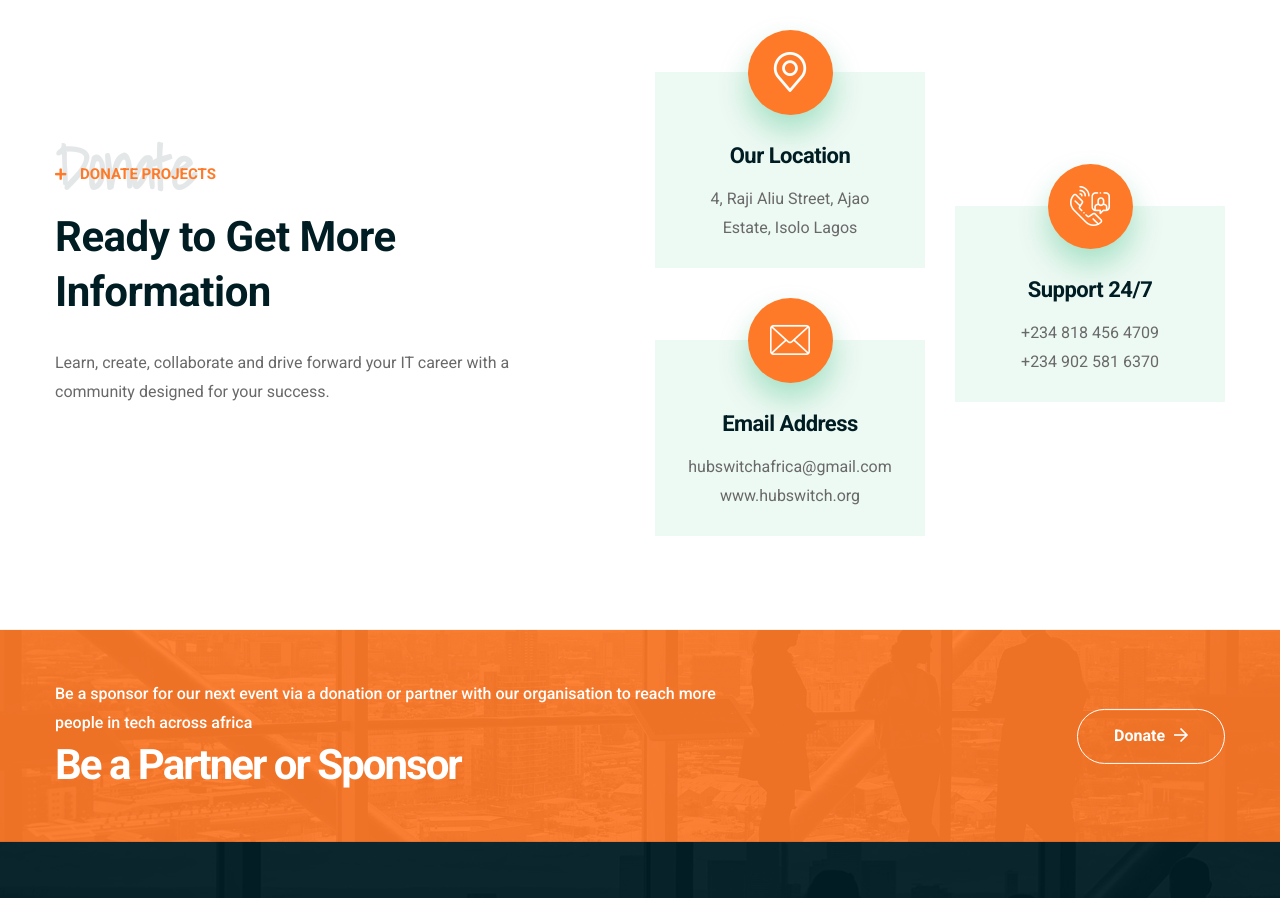
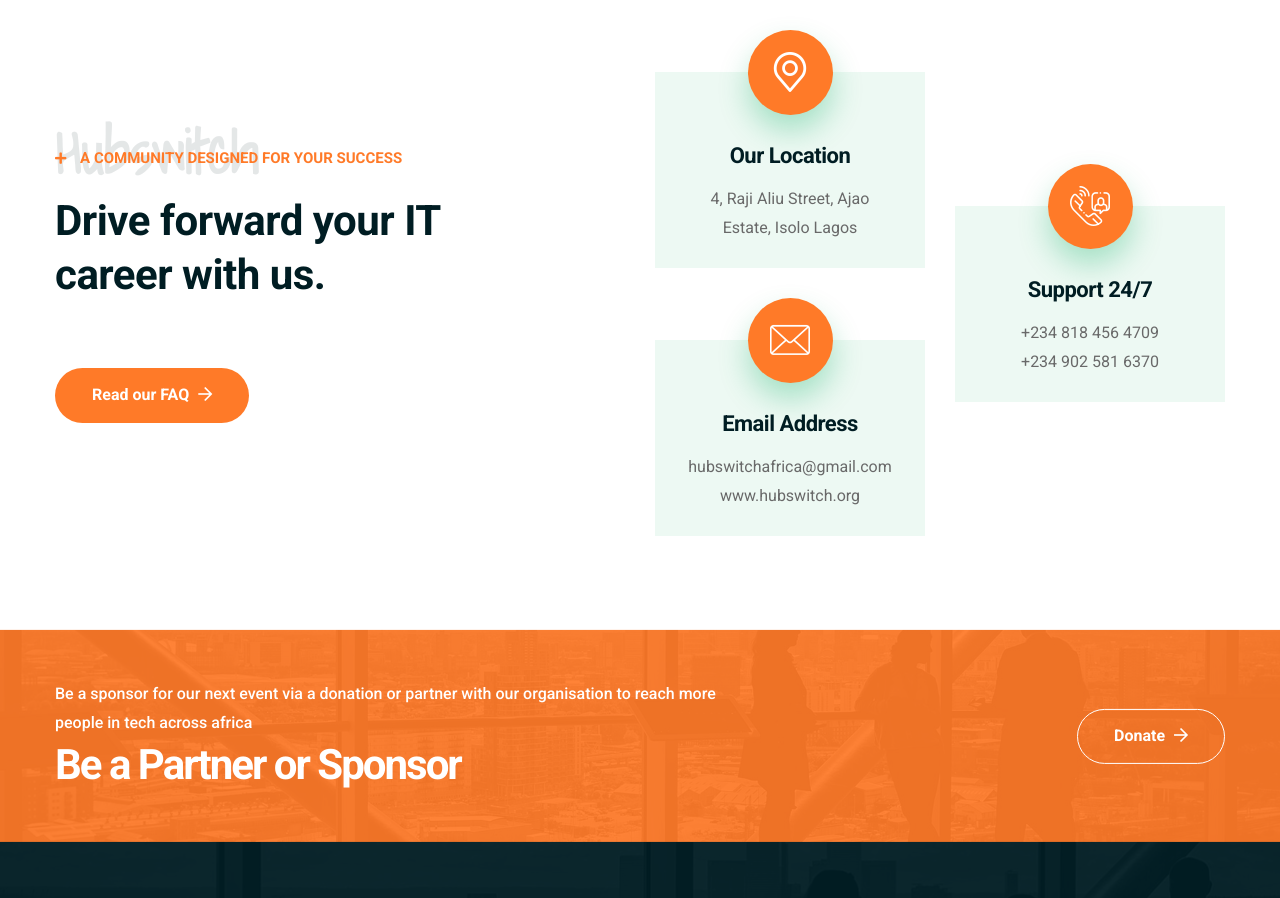
Before and after one commit to hubswitch-africa/hubswitch, a Next.js app: page /apply in a window 1280 px wide. Shown: the part 2720-3618 px from the top of the page. Built offline with nearby package versions, Linux system fonts and the light colour scheme.

Commit message:
Update text content

```diff
--- a/pages/apply.js
+++ b/pages/apply.js
@@ -1,52 +1,35 @@
-// import Link from "next/dist/client/link";
-// import { Alert } from "react-bootstrap";
+import Link from "next/dist/client/link";
 import PageBanner from "../src/components/PageBanner";
 import Layout from "../src/layouts/Layout";
 
 const Contact = () => {
-
-  const Success = () => {
-    return(
-      alert("Submited!")
-    )
-  };
-
-
   return (
     <Layout>
       <PageBanner pageName="Apply" />
       <section className="apply-section section-gap-extra-bottom">
         <div className="container">
 
-          {/* Contact Info End */}
-              <iframe src="https://docs.google.com/forms/d/e/1FAIpQLScsqWPI7sV5s6adHE0rf4aODmEK-gpUZ-gLp7lxoV5WUpU0eQ/viewform?embedded=true" width="100%" height="2100" frameborder="0" marginheight="0" marginwidth="0">Loading…</iframe>
-          {/* <div className="apply-from-area mt-1">
-            <div className="row no-gutters">
-
-            </div>
-          </div> */}
+          <iframe src="https://docs.google.com/forms/d/e/1FAIpQLScsqWPI7sV5s6adHE0rf4aODmEK-gpUZ-gLp7lxoV5WUpU0eQ/viewform?embedded=true" width="100%" height="2100" frameborder="0" marginheight="0" marginwidth="0">Loading…</iframe>
 
 
-
-        {/* Contact Info Start */}
         <div className="row align-items-center justify-content-center mt-5">
             <div className="col-lx-4 col-lg-5 col-sm-10">
               <div className="apply-info-text mb-md-70">
                 <div className="common-heading mb-30">
                   <span className="tagline">
-                    <i className="fas fa-plus" /> Donate Projects
-                    <span className="heading-shadow-text">Donate</span>
+                    <i className="fas fa-plus" />  a community designed for your success
+                    <span className="heading-shadow-text">Hubswitch</span>
                   </span>
-                  <h2 className="title">Ready to Get More Information</h2>
+                  <h2 className="title">Drive forward your IT career with us.</h2>
                 </div>
                 <p>
-                Learn, create, collaborate and drive forward your IT career with a community designed for your success.
+                {/* Learn, create, collaborate and drive forward your IT career with a community designed for your success. */}
                 </p>
-                {/* <Link href="/events">
+                <Link href="/faq">
                   <a className="main-btn mt-35">
-                    Get Free Quote <i className="far fa-arrow-right" />
+                    Read our FAQ <i className="far fa-arrow-right" />
                   </a>
-                </Link> */}
+                </Link>
               </div>
             </div>
             <div className="col-xl-6 col-lg-7 offset-xl-1">
```
